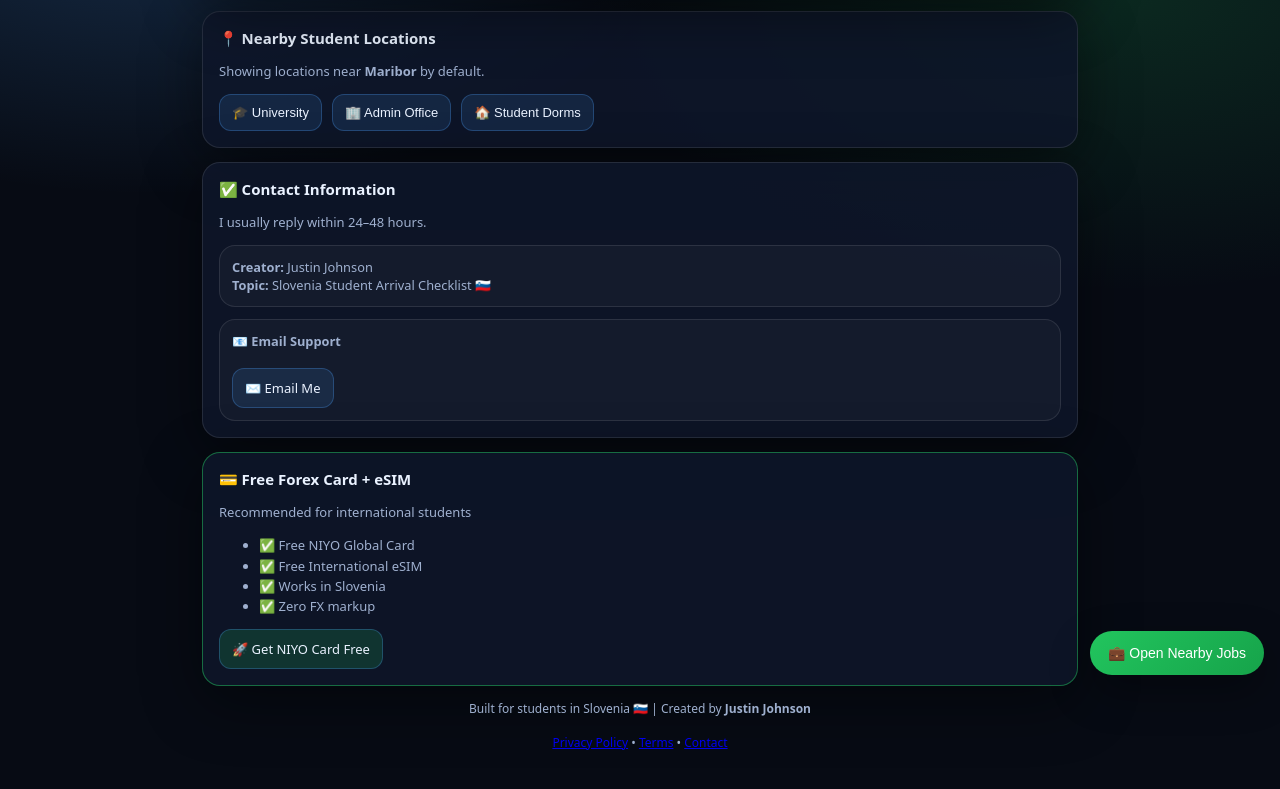
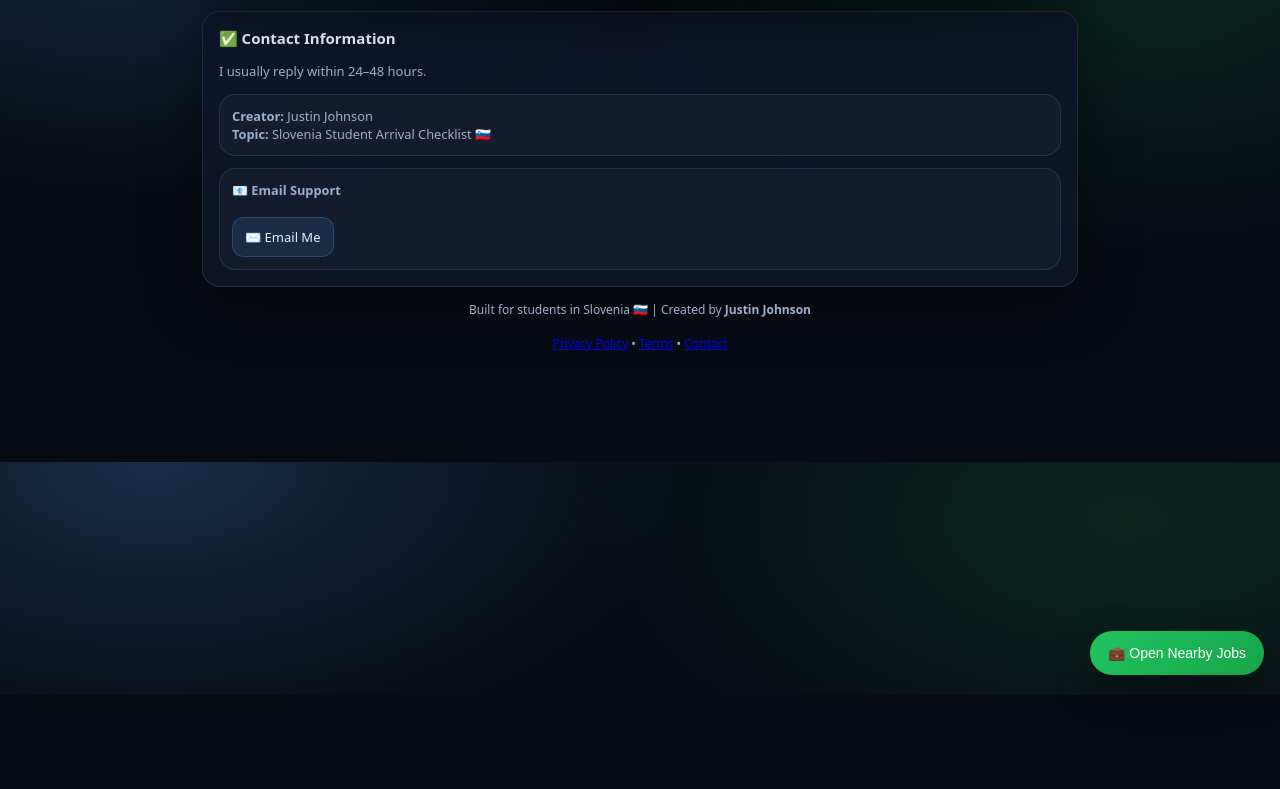
Before and after one commit to justi123/SloveniaStudent, a plain HTML site: page contact.html in a window 1280 px wide. Shown: the part 105-894 px from the top of the page. After the commit the page ends 800 px from the top, so only its background shows below. Drawn offline with Linux system fonts and the light colour scheme; no server answers.

Commit message:
Update contact.html

```diff
--- a/contact.html
+++ b/contact.html
@@ -144,25 +144,6 @@
   </div>
 </header>
 
-<!-- 📍 AUTO-DETECTED MAPS -->
-<section class="card">
-  <h2>📍 Nearby Student Locations</h2>
-  <p class="muted">
-    Showing locations near <b id="cityName">Maribor</b> by default.
-  </p>
-
-  <div style="display:flex;gap:10px;flex-wrap:wrap;">
-    <button class="linkBtn" onclick="openMap('University of Maribor',46.5595,15.6397)">
-      🎓 University
-    </button>
-    <button class="linkBtn" onclick="openMap('Administrative Unit Maribor',46.5547,15.6459)">
-      🏢 Admin Office
-    </button>
-    <button class="linkBtn" onclick="openMap('Student Dormitories Maribor')">
-      🏠 Student Dorms
-    </button>
-  </div>
-</section>
 
 <!-- 📧 CONTACT INFO (UNCHANGED) -->
 <section class="card">
@@ -183,26 +164,7 @@
   </div>
 </section>
 
-<!-- 💳 NIYO REFERRAL -->
-<section class="card" style="border-color:rgba(34,197,94,.5)">
-  <h2>💳 Free Forex Card + eSIM</h2>
-  <p class="muted">Recommended for international students</p>
 
-  <ul class="muted">
-    <li>✅ Free NIYO Global Card</li>
-    <li>✅ Free International eSIM</li>
-    <li>✅ Works in Slovenia</li>
-    <li>✅ Zero FX markup</li>
-  </ul>
-
-  <a class="linkBtn"
-     href="YOUR_NIYO_REFERRAL_LINK"
-     target="_blank"
-     onclick="trackNiyoClick()"
-     style="background:rgba(34,197,94,.18)">
-     🚀 Get NIYO Card Free
-  </a>
-</section>
 
 <footer>
   Built for students in Slovenia 🇸🇮 | Created by <b>Justin Johnson</b><br/><br/>
```
